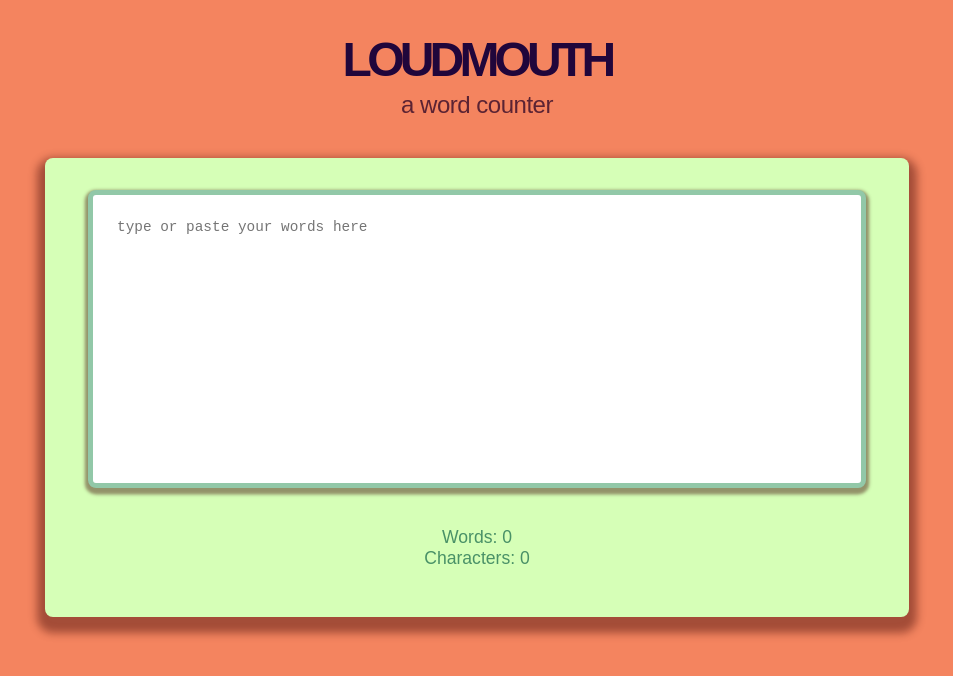
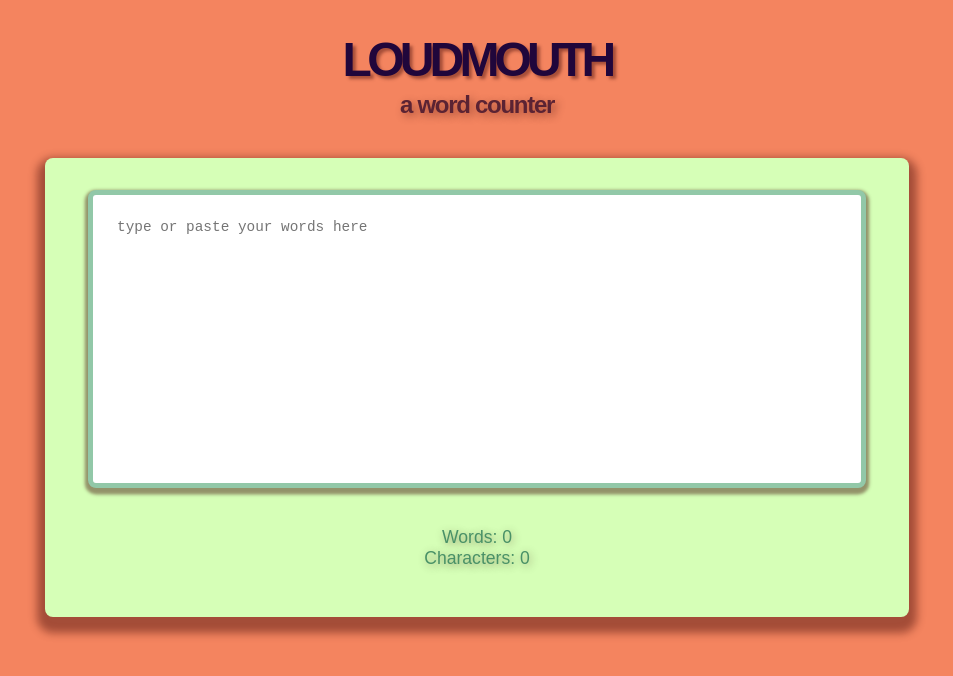
Before and after one commit to praerie/loudmouth, a plain HTML site: page index.html in a window 1280 px wide. Shown: the whole page, without its empty margins (163-1116 px from the left). Drawn offline with Linux system fonts and the light colour scheme.

Commit message:
add text shadows

```diff
--- a/styles.css
+++ b/styles.css
@@ -56,6 +56,7 @@ body {
     color: #499167;
     padding: 0 1rem;
     flex-shrink: 0;
+    text-shadow: 0.1rem 0.1rem 0.5rem rgba(59, 5, 5, 0.432);
 }
 
 h1 {
@@ -66,13 +67,15 @@ h1 {
     font-weight: 800;
     letter-spacing: -0.3rem;
     font-size: 3rem;
+    text-shadow: 0.2rem 0.2rem 0.2rem rgba(59, 5, 5, 0.432);
 }
 
 h2 {
     text-align: center;
     color: #5b2333;
-    font-weight: 400;
-    letter-spacing: -0.03rem;
+    font-weight: 600;
+    letter-spacing: -0.08rem;
+    text-shadow: 0.2rem 0.2rem 0.5rem rgba(59, 5, 5, 0.432);
 }
 
 textarea {
```
